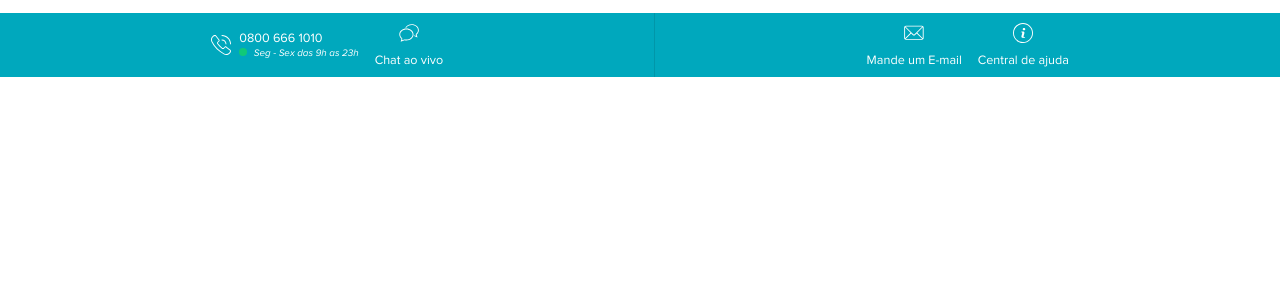
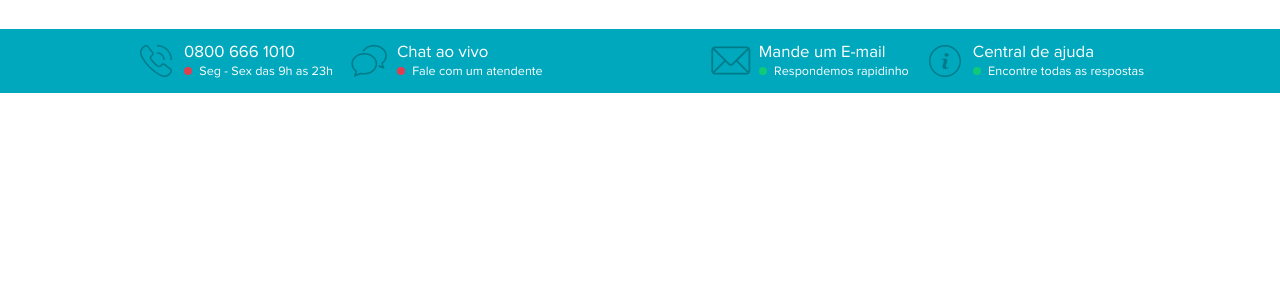
Before and after one commit to vitebo/quero-education-front-end-challenge, a website: page src/index.html in a window 1280 px wide. Shown: the part 1038-1331 px from the top of the page. Drawn offline with nearby package versions, Linux system fonts and the light colour scheme; files that its build step writes are made by us from their sources; files whose address does not match are found by name.

Commit message:
finalizando a barra de contato

```diff
--- a/src/index.html
+++ b/src/index.html
@@ -257,7 +257,7 @@
               <div class="m-contact__content">
                 <strong class="m-contact__title">0800 666 1010</strong>
                 <p class="m-contact__more-info">
-                  <i class="m-contact__status is-open"></i>
+                  <i class="m-contact__status is-closed"></i>
                   Seg - Sex <span class="u-hide-mobile-only">das</span> 9h as 23h
                 </p>
               </div>
@@ -271,11 +271,11 @@
               <div class="m-contact__content">
                 <strong class="m-contact__title is-hide-only-mobile">Chat ao vivo</strong>
                 <strong class="m-contact__title is-show-only-mobile">
-                  <i class="m-contact__status is-open"></i>
+                  <i class="m-contact__status is-closed"></i>
                   <span>Chat</span>
                 </strong>
                 <p class="m-contact__more-info">
-                  <i class="m-contact__status is-open"></i>
+                  <i class="m-contact__status is-closed"></i>
                   <span>Fale com um atendente</span>
                 </p>
               </div>
@@ -291,11 +291,11 @@
               <div class="m-contact__content">
                 <strong class="m-contact__title is-hide-only-mobile">Mande um E-mail</strong>
                 <strong class="m-contact__title is-show-only-mobile">
-                  <i class="m-contact__status is-close"></i>
+                  <i class="m-contact__status is-open"></i>
                   <span>E-mail</span>
                 </strong>
                 <p class="m-contact__more-info">
-                  <i class="m-contact__status is-close"></i>
+                  <i class="m-contact__status is-open"></i>
                   <span>Respondemos rapidinho</span>
                 </p>
               </div>
@@ -309,11 +309,11 @@
               <div class="m-contact__content">
                 <strong class="m-contact__title is-hide-only-mobile">Central de ajuda</strong>
                 <strong class="m-contact__title is-show-only-mobile">
-                  <i class="m-contact__status is-close"></i>
+                  <i class="m-contact__status is-open"></i>
                   Ajuda
                 </strong>
                 <p class="m-contact__more-info">
-                  <i class="m-contact__status is-close"></i>
+                  <i class="m-contact__status is-open"></i>
                   Encontre todas as respostas
                 </p>
               </div>
--- a/src/sass/base/_b-utils.scss
+++ b/src/sass/base/_b-utils.scss
@@ -3,6 +3,17 @@
   margin: 0 auto;
   max-width: $desktop-width;
   padding: 0 $spacing-2;
+}
+
+%u-container-only-tablet {
+  @extend %u-container;
+  max-width: 100%;
+  padding: 0;
+
+  @include tablet-breakpoint {
+    max-width: $desktop-width;
+    padding: 0 $spacing-2;
+  }
 }
 
 .u-container {
--- a/src/sass/layouts/_l-footer.scss
+++ b/src/sass/layouts/_l-footer.scss
@@ -2,9 +2,11 @@
   color: $color-white;
 
   &__container {
+    @extend %u-container-only-tablet;
     display: flex;
     height: 100%;
     justify-content: center;
+    padding: 0 $spacing-1;
   }
 
   &__contact {
@@ -17,16 +19,28 @@
     align-items: center;
     display: flex;
     flex: 1 1 auto;
-    justify-content: center;
 
     &:first-child {
       border-right: 1px solid darken($color-primary, 4%);
+      justify-content: flex-start;
+
+      @include tablet-breakpoint {
+        border-right: 0;
+      }
+    }
+
+    &:last-child {
+      justify-content: flex-end;
     }
   }
 
   &__contact-item {
     &:not(:last-child) {
-      margin-right: $spacing-2;
+      margin-right: $spacing-1;
+
+      @include tablet-breakpoint {
+        margin-right: $spacing-2;
+      }
     }
   }
 }
--- a/src/sass/layouts/_l-share.scss
+++ b/src/sass/layouts/_l-share.scss
@@ -1,7 +1,7 @@
 .l-share {
   @extend %u-container;
   $this: &;
-  padding-top: $spacing-4;
+  padding: $spacing-4 0;
 
   &__title {
     margin-bottom:  $spacing-2;
@@ -45,6 +45,8 @@
   }
 
   &__emails-item {
-    margin-bottom: $spacing-2;
+    &:not(:last-child) {
+      margin-bottom: $spacing-2;
+    }
   }
 }
--- a/src/sass/modules/_m-contact.scss
+++ b/src/sass/modules/_m-contact.scss
@@ -4,6 +4,10 @@
   color: inherit;
   display: flex;
   flex-direction: column;
+
+  @include tablet-breakpoint {
+    flex-direction: row;
+  }
 
   &__content {
     @extend %u-show-hide-mobile-only;
@@ -14,6 +18,10 @@
     &.is-hide-only-mobile {
       margin-left: $spacing-1;
     }
+
+    @include tablet-breakpoint {
+      margin-left: $spacing-1;
+    }
   }
 
   &__icon {
@@ -21,21 +29,36 @@
     height: $spacing-3;
     margin-bottom: $spacing-1;
     width: 20px;
+
+    @include tablet-breakpoint {
+      fill: darken($color-primary, 10%);
+      height: $spacing-4;
+      margin-bottom: 0;
+      width: $spacing-5;
+    }
   }
 
   &__title {
     @extend %u-show-hide-mobile-only;
     align-items: center;
     display: flex;
-    font-size: .9em;
+    font-size: 1em;
     font-weight: normal;
+
+    @include tablet-breakpoint {
+      font-size: 1.2em;
+    }
   }
 
   &__more-info {
     color: $color-white;
     display: none;
     font-size: .7em;
-    font-style: italic;
+
+    @include tablet-breakpoint {
+      display: inline-block;
+      font-size: .9em;
+    }
   }
 
   &__status {
@@ -49,7 +72,7 @@
       background-color: $color-highlight;
     }
 
-    &.is-close {
+    &.is-closed {
       background-color: $color-danger;
     }
   }
```
